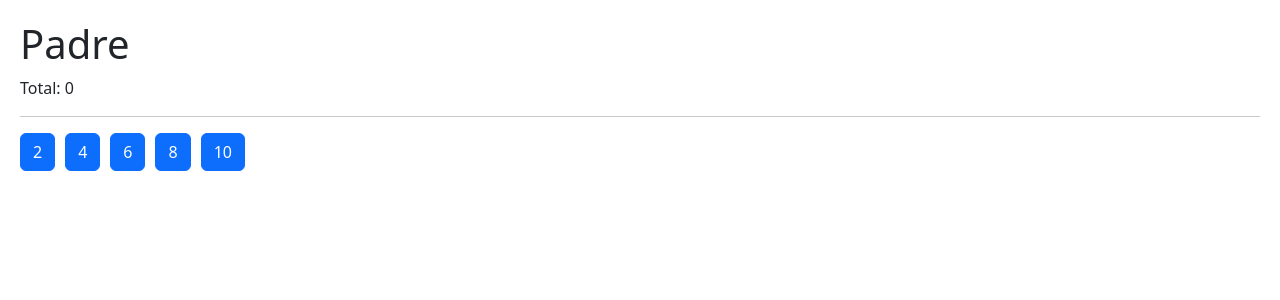
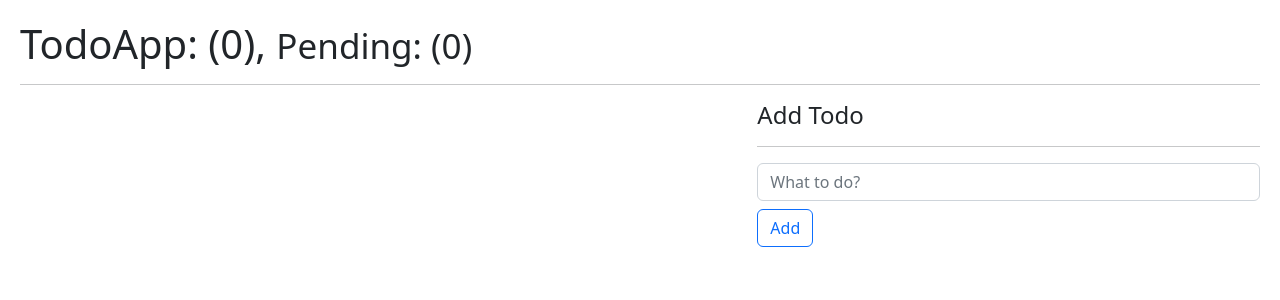
Before and after one commit to bgarcia95/custom-hooks, a React (Vite) app: page / in a window 1280 px wide. Shown: the top 300 px of the page. Built offline with nearby package versions, Linux system fonts and the light colour scheme.

Commit message:
render TodoApp

```diff
--- a/src/main.jsx
+++ b/src/main.jsx
@@ -13,11 +13,14 @@ import ReactDOM from "react-dom/client";
 // import { MemoHook } from "./06-memos/MemoHook";
 // import { CallbackHook } from "./07-useCallback/CallbackHook";
 import { Padre } from "./08-tarea-memo/Padre";
+import { TodoApp } from "./09-useReducer/TodoApp";
+
+// import './09-useReducer/intro-reducer';
 
 import "./index.css";
 
 ReactDOM.createRoot(document.getElementById("root")).render(
   // <React.StrictMode>
-  <Padre />
+  <TodoApp />
   // </React.StrictMode>
 );
```
